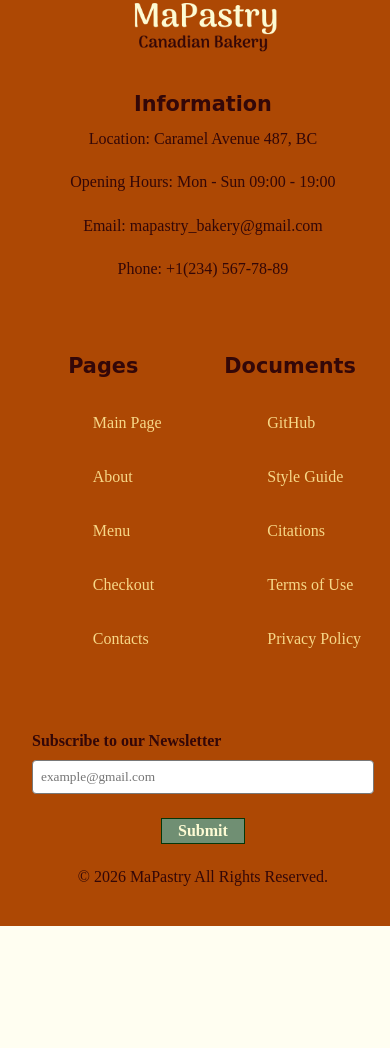
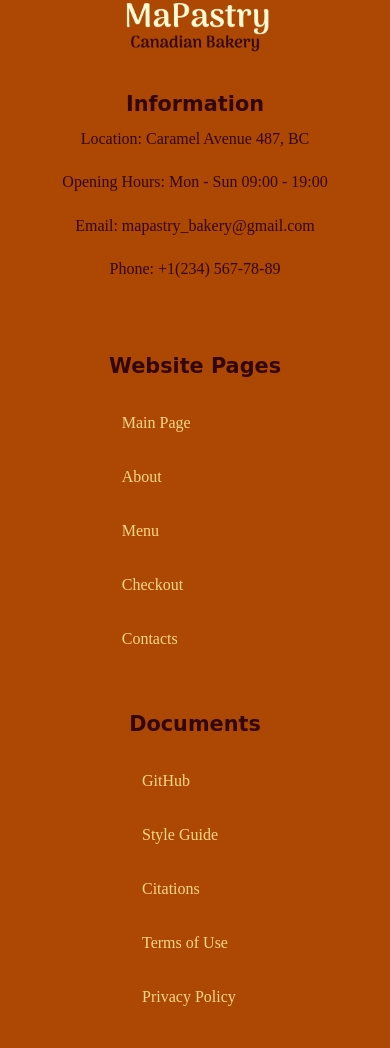
Before and after one commit to Makusa-san/iat339-p2-team3, a plain HTML site: page about.html in a window 390 px wide. Shown: the part 6756-7804 px from the top of the page. Before the commit the page ends 7682 px from the top, so only its background shows below. Drawn offline with Linux system fonts and the light colour scheme; a web font is replaced by a local one.

Commit message:
Footer headings and Mobile layout
CHnaged the heagings of the footer and adjusted buttons spacing in the footer on mobile screen

```diff
--- a/about.html
+++ b/about.html
@@ -200,7 +200,7 @@
             <p>Phone: +1(234) 567-78-89</p>
           </div>
           <div class = "footer-column-second">
-            <h4>Pages</h4>
+            <h4>Website Pages</h4>
             <a href="landingPage.html" class="navFooter">Main Page</a>
             <a href="about.html" class="navFooter">About</a>
             <a href="product-list.html" class="navFooter">Menu</a>
--- a/main.css
+++ b/main.css
@@ -17,6 +17,7 @@ body {
   padding: 2rem;
   margin: 0;
 }
+
 
 
 header{
@@ -199,10 +200,22 @@ p {
 
 }
 
-@media (max-width: 20rem) {
+@media (max-width: 25rem) {
   .footer-container {
     grid-template-columns: 1fr;
-  }
+    justify-items: center;
+  }
+
+  .footer-column-second .navFooter,
+  .footer-column-third .navFooter {
+    margin-left: 0;
+  }
+
+  .footer-column-second{
+    align-items: flex-start;
+  }
+
+
 }
 
 /*
@@ -1451,6 +1464,8 @@ p a, li a {
   gap: 0.6rem;
   width: 100%;
   max-width: 25rem;
+  padding-left: 1rem;
+    padding-right: 1rem;
 }
 
 .contact-section .form-elements label {
@@ -1494,7 +1509,7 @@ p a, li a {
   }
 
   .contact-item {
-    align-items: center; /* center icons and text on mobile */
+    align-items: center;
     text-align: left;
   }
 
@@ -1505,4 +1520,7 @@ p a, li a {
   .form-button {
     align-self: center;
   }
-}
+  .form-elements {
+
+  }
+}
```
Also changed, not shown: checkout.html (+1 -1 lines), contacts.html (+1 -1 lines), landingPage.html (+1 -1 lines), maple-pecan-bun.html (+1 -1 lines), maple-syrup-cheesecake.html (+1 -1 lines), product-list.html (+1 -1 lines).
